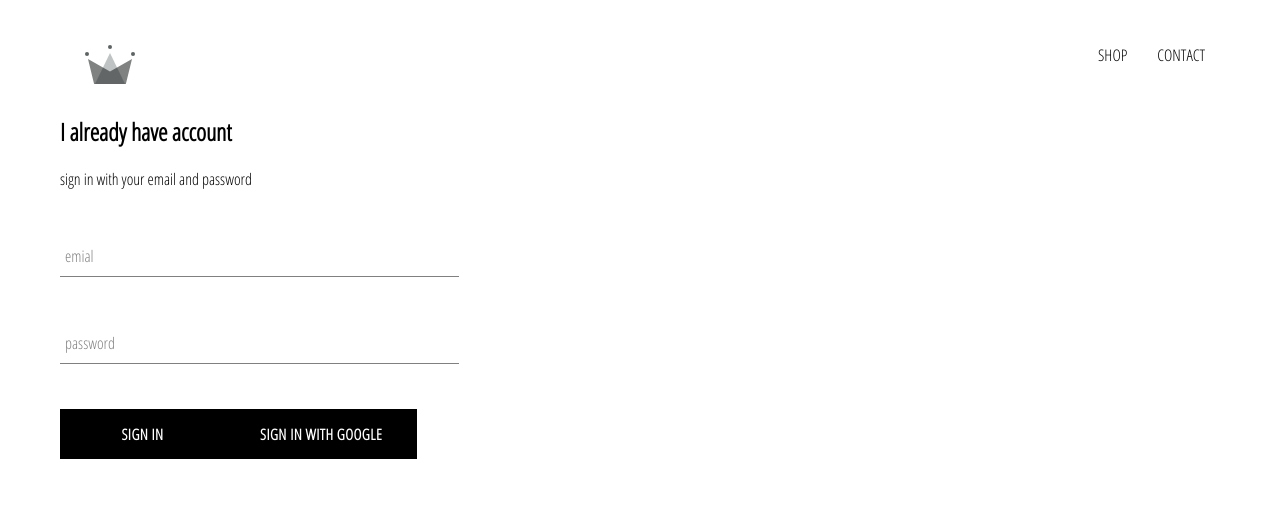
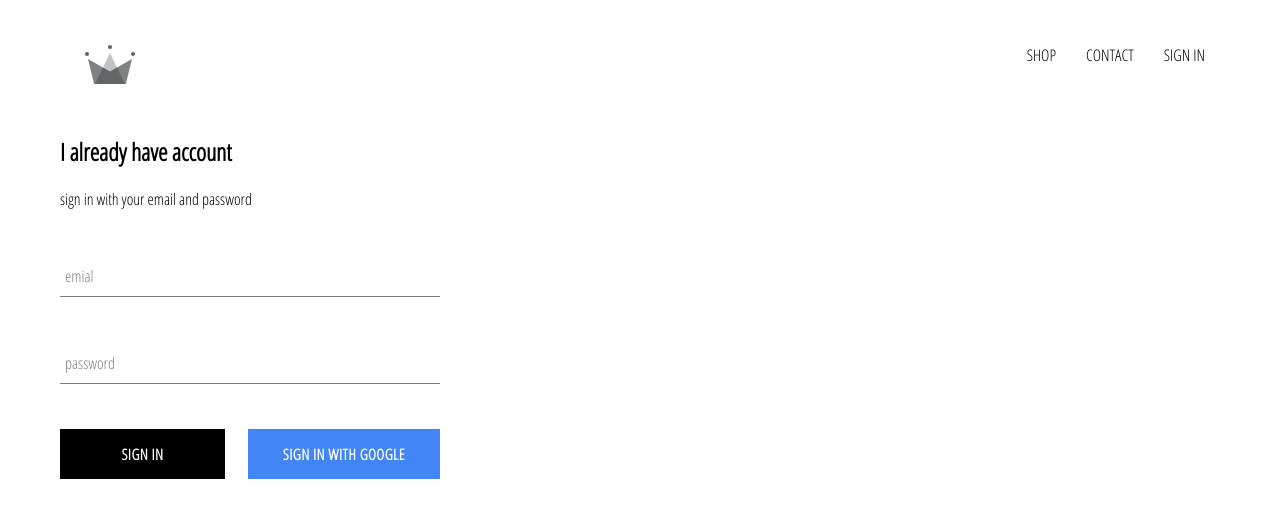
Before and after one commit to omeraladen/crwn-clothing, a React (Create React App) app: page /signin in a window 1280 px wide. Shown: the top 518 px of the page. Built offline with nearby package versions, Linux system fonts and the light colour scheme; no server answers.

Commit message:
completiting the sign-in page with google Access

```diff
--- a/src/App.css
+++ b/src/App.css
@@ -6,6 +6,9 @@
 a{
   text-decoration: none;
   color: #000;
+}
+*{
+  box-sizing: border-box;
 }
 /*
 
--- a/src/App.js
+++ b/src/App.js
@@ -40,7 +40,7 @@
 
 
         <BrowserRouter>
-        <Header />
+        <Header currentUser={this.state.currentUser}/>
           <Switch>
             <Route exact path='/' component={HomePage}/>
             <Route  path='/shop' component={ShopPage}/>
@@ -58,4 +58,3 @@
 // To Fix the ERROR => Error: 'node-sass' version 5.0.0 is incompatible with ^4.0.0
 // Solution => is npm install -g sass
 //               npm install --save-dev sass
-// ********hello this is new commit is added right now
--- a/src/components/custom-button/custom-buttom.styles.scss
+++ b/src/components/custom-button/custom-buttom.styles.scss
@@ -20,4 +20,13 @@
       border: 1px solid black;
       transition: .5s;
     }
+    &.google-sign-in{
+      background-color: #4285f4;
+      color: #fff;
+
+      &.hover{
+        background-color: #357ae9;
+        border: none;
+      }
+    }
   }
--- a/src/components/custom-button/custom-button.component.jsx
+++ b/src/components/custom-button/custom-button.component.jsx
@@ -1,8 +1,10 @@
 import React from "react";
 import './custom-buttom.styles.scss';
 
-const CustomButton = ({ children, ...otherProps }) => (
-  <button className='custom-button' {...otherProps}>
+const CustomButton = ({ children, isGoogleSignIn,...otherProps }) => (
+  <button className={`${isGoogleSignIn ? 'google-sign-in' : ''} custom-button`}
+  {...otherProps}>
+
     {children}
   </button>
 );
--- a/src/components/header/header.component.jsx
+++ b/src/components/header/header.component.jsx
@@ -1,9 +1,10 @@
 import React from "react";
 import { Link } from 'react-router-dom';
+import { auth } from "../../firebase/firebase.utils";
 import { ReactComponent as Logo } from "../../assets/crown.svg";
 import './header.styles.scss';
 
-const Header = () => (
+const Header = ({ currentUser }) => (
     <div className="header">
         <Link className="logo-container" to='/'>
             <Logo className="logo"/>
@@ -12,6 +13,10 @@
         <div className="options">
             <Link className="option" to="/shop">SHOP</Link>
             <Link className="option" to="/shop">CONTACT</Link>
+            {/* the condition to Signin and Out Using => auth.signOut() */}
+            {currentUser ? (<div className="option" onClick={() => auth.signOut()}>SIGN OUT</div>) :
+            (<Link className="option" to="/signin">SIGN IN</Link>)}
+
         </div>
     </div>
 );
--- a/src/components/header/header.styles.scss
+++ b/src/components/header/header.styles.scss
@@ -20,6 +20,7 @@
 
       .option {
         padding: 10px 15px;
+        cursor: pointer;
       }
     }
   }
--- a/src/components/sign-in/sign-in.component.jsx
+++ b/src/components/sign-in/sign-in.component.jsx
@@ -47,8 +47,11 @@
                     label = "password"
                     required />
 
+            <div className="buttons">
             <CustomButton type='submit'> Sign in </CustomButton>
-            <CustomButton onClick={signInWithGoogle}>  Sign in With Google  </CustomButton>
+            <CustomButton onClick={signInWithGoogle} isGoogleSignIn >
+            Sign in With Google  </CustomButton>
+            </div>
         </form>
     </div>
     );
--- a/src/components/sign-in/sign-in.styles.scss
+++ b/src/components/sign-in/sign-in.styles.scss
@@ -1,3 +1,14 @@
 .sign-in{
-    width: 30vw;
+    width: 380px;
+    display: flex;
+    flex-direction: column;
+
+    .title{
+        margin: 10px 0;
+    }
+
+    .buttons{
+        display: flex;
+        justify-content: space-between;
+    }
 }
```
